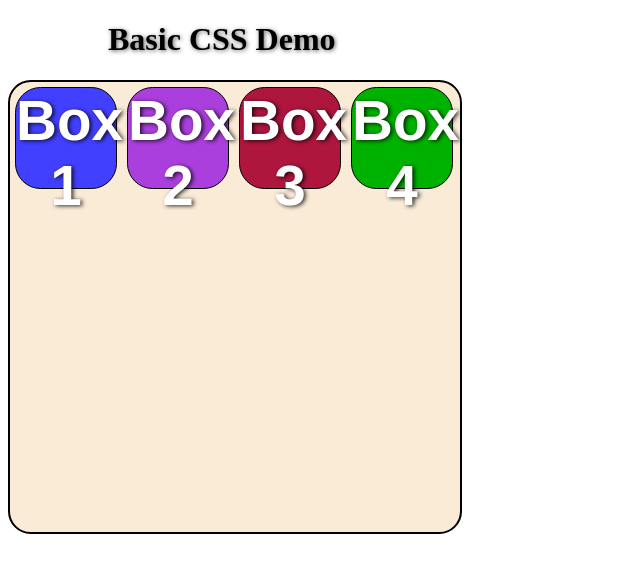
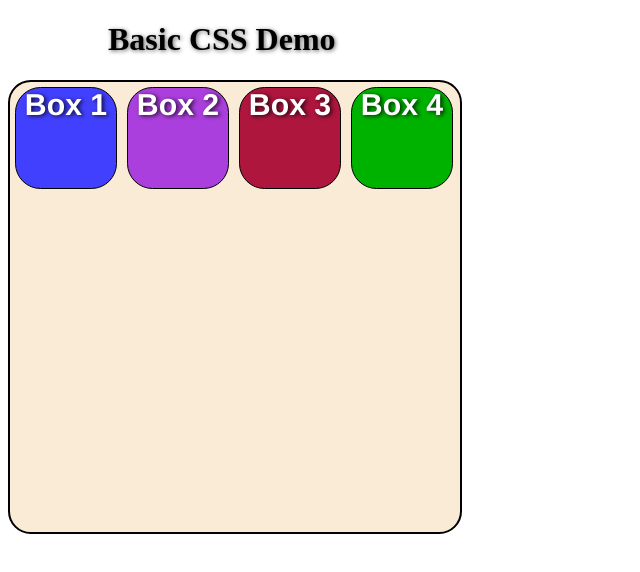
Before and after one commit to tabii238/HTML-and-CSS-Projects, a plain HTML site: page Basic_CSS_Demo_1.html in a window 1280 px wide. Shown: the whole page, without its empty margins (0-640 px from the left). Drawn offline with Linux system fonts and the light colour scheme.

Commit message:
corrected font size, images, and added transition

```diff
--- a/css/basic_style.css
+++ b/css/basic_style.css
@@ -18,7 +18,7 @@ h1 {
 
 /* Select all squares in the array */
 .container .squares:nth-child(-n+4) {
-    background-image: url("../images/icons/icon2");
+    background-image: url("../images/icons/icon1");
     color: #fff;
     float: left;
     width: 100px;
@@ -27,12 +27,13 @@ h1 {
     border: 1px solid black;
     border-radius: 25%;
     cursor: pointer;
+    transition: transform .5s ease-in-out;
 }
 
 /* Select all squares paragraphs in the array */
 .container .squares:nth-child(-n+4) p {
     font-family: "Helvetica Neue", "Helvetica, Arial, sans-serif";
-    font-size: 1.5cm;
+    font-size: .8cm;
     font-weight: 900;
     text-align: center;
     margin: 0;
@@ -58,7 +59,7 @@ h1 {
 
 /* Hover Effects */
 .container .squares:nth-child(-n+4):hover {
-    background-image: url("../images/icons/icon1.png");
+    background-image: url("../images/icons/icon2.png");
     transform: scale(.5);
     animation-name: race;
     animation-duration: 2.5s;
@@ -93,7 +94,7 @@ h1 {
 @keyframes race {
     0%, 100% {
         transform: translateY(0px);
-        background-image: url("../images/icons/icon1.png");
+        background-image: url("../images/icons/icon2.png");
     }
     50% {
         transform: translateY(330px);
```
